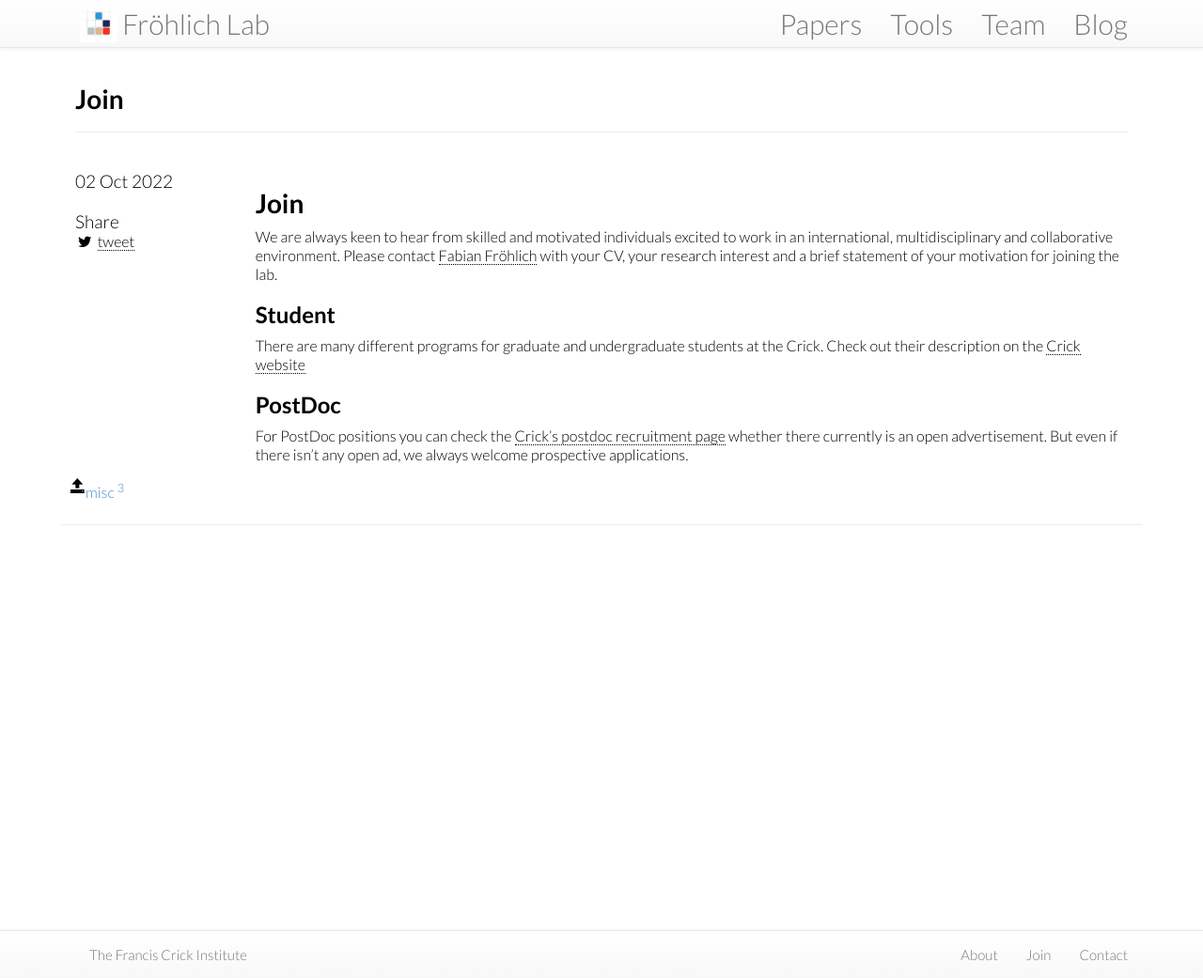
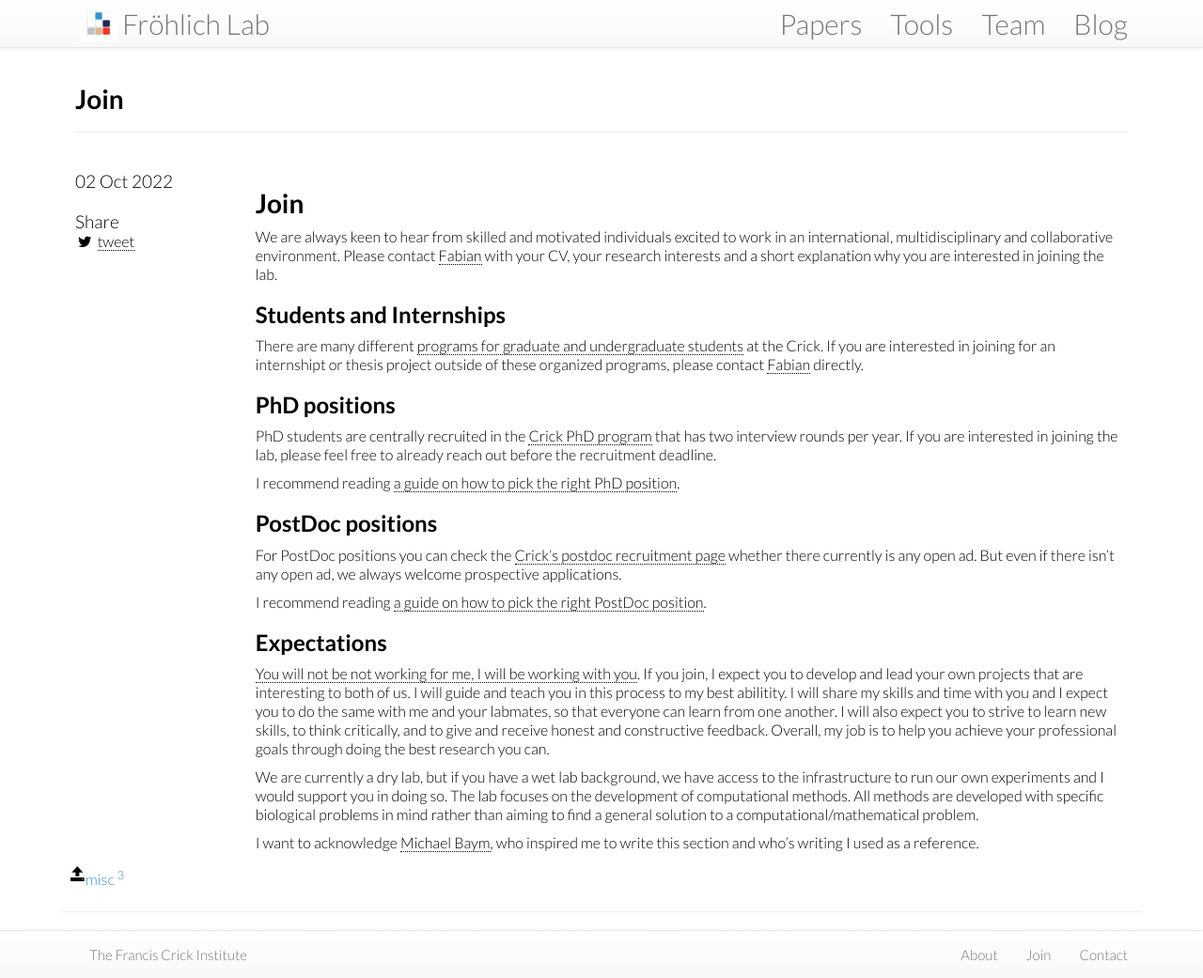
Before and after one commit to frohlich-lab/frohlichlab.github.io, a Jekyll site: the page built from misc/_posts/2022-10-02-join.md, in a window 1280 px wide and 1041 px high. Shown: the whole window at 94% size. Built offline with Jekyll 4.4.1, drawn with Linux system fonts in a browser that asks for light colours; nearby versions of some CDN libraries.

Commit message:
rework join page

```diff
--- a/misc/_posts/2022-10-02-join.md
+++ b/misc/_posts/2022-10-02-join.md
@@ -11,16 +11,37 @@
 
 # Join
 
-We are always keen to hear from skilled and motivated individuals excited to work in an international, multidisciplinary and collaborative environment. Please contact [Fabian Fröhlich] with your CV, your research interest and a brief statement of your motivation for joining the lab.
+We are always keen to hear from skilled and motivated individuals excited to work in an international, multidisciplinary and collaborative environment. Please contact [Fabian] with your CV, your research interests and a short explanation why you are interested in joining the lab.
 
-## Student
+## Students and Internships
 
-There are many different programs for graduate and undergraduate students at the Crick. Check out their description on the [Crick website]
+There are many different [programs for graduate and undergraduate students] at the Crick. If you are interested in joining for an internshipt or thesis project outside of these organized programs, please contact [Fabian] directly.
 
-## PostDoc
+## PhD positions
 
-For PostDoc positions you can check the [Crick's postdoc recruitment page] whether there currently is an open advertisement. But even if there isn't any open ad, we always welcome prospective applications.
+PhD students are centrally recruited in the [Crick PhD program] that has two interview rounds per year. If you are interested in joining the lab, please feel free to already reach out before the recruitment deadline.
 
-[Fabian Fröhlich]: mailto:fabian_froehlich@hms.harvard.edu
-[Crick website]: https://www.crick.ac.uk/careers-study/students
+I recommend reading [a guide on how to pick the right PhD position].
+
+## PostDoc positions
+
+For PostDoc positions you can check the [Crick's postdoc recruitment page] whether there currently is any open ad. But even if there isn't any open ad, we always welcome prospective applications.
+
+I recommend reading [a guide on how to pick the right PostDoc position].
+
+## Expectations
+
+[You will not be not working for me, I will be working with you]. If you join, I expect you to develop and lead your own projects that are interesting to both of us. I will guide and teach you in this process to my best abilitity. I will share my skills and time with you and I expect you to do the same with me and your labmates, so that everyone can learn from one another. I will also expect you to strive to learn new skills, to think critically, and to give and receive honest and constructive feedback. Overall, my job is to help you achieve your professional goals through doing the best research you can.
+
+We are currently a dry lab, but if you have a wet lab background, we have access to the infrastructure to run our own experiments and I would support you in doing so. The lab focuses on the development of computational methods. All methods are developed with specific biological problems in mind rather than aiming to find a general solution to a computational/mathematical problem.
+
+I want to acknowledge [Michael Baym], who inspired me to write this section and who's writing I used as a reference.
+
+[Fabian]: mailto:fabian_froehlich@hms.harvard.edu
+[programs for graduate and undergraduate students]: https://www.crick.ac.uk/careers-study/students
+[Crick PhD program]: https://www.crick.ac.uk/careers-study/students/phd-students
 [Crick's postdoc recruitment page]: https://www.crick.ac.uk/careers-study/postdocs/postdoc-recruitment
+ [You will not be not working for me, I will be working with you]: http://journals.plos.org/ploscompbiol/article?id=10.1371/journal.pcbi.1004387#sec011
+ [Michael Baym]: https://baymlab.hms.harvard.edu/join.html
+ [a guide on how to pick the right PostDoc position]: https://doi.org/10.1186/gb4163
+ [a guide on how to pick the right PhD position]: https://doi.org/10.1186/gb-2013-14-4-114
```
Also changed, not shown: 1 other file.
